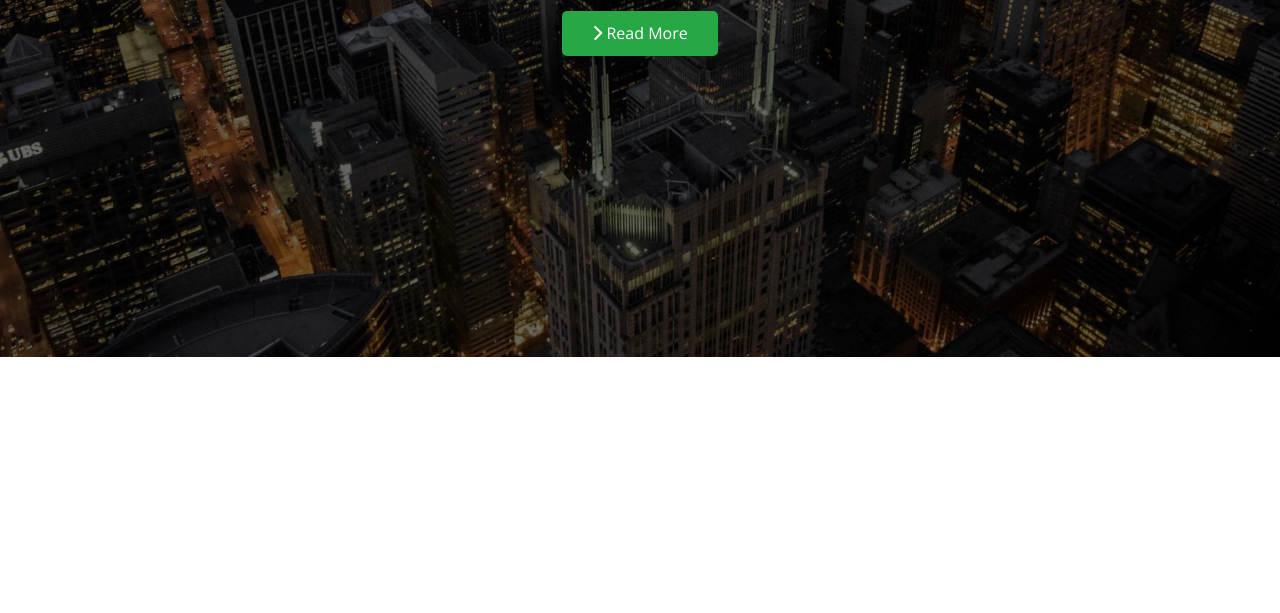
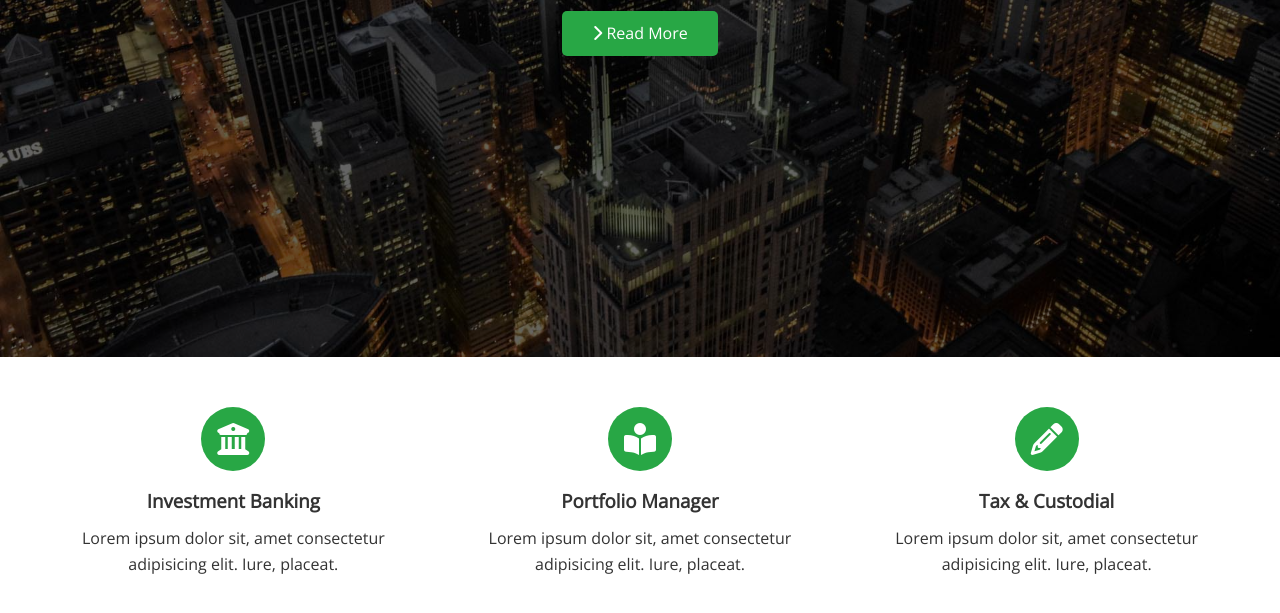
Before and after one commit to EnergeticPixels/FringeBooks, a plain HTML site: page index.html in a window 1280 px wide. Shown: the part 443-1056 px from the top of the page. Before the commit the page ends 800 px from the top, so only its background shows below. Drawn offline with nearby package versions, Linux system fonts and the light colour scheme.

Commit message:
Add html About and icons section styling

```diff
--- a/index.html
+++ b/index.html
@@ -29,7 +29,33 @@
       <p>We provide world class financial assistance</p>
       <a class='btn' href="#about"><i class='fas fa-chevron-right'></i> Read More</a>
     </div>
-
   </header>
+  <main>
+    <section id="about" class="icons bg-light">
+      <div class="flex-items">
+        <div>
+          <i class="fas fa-university fa-2x"></i>
+          <div>
+            <h3>Investment Banking</h3>
+            <p>Lorem ipsum dolor sit, amet consectetur adipisicing elit. Iure, placeat.</p>
+          </div>
+        </div>
+        <div>
+          <i class="fas fa-book-reader fa-2x"></i>
+          <div>
+            <h3>Portfolio Manager</h3>
+            <p>Lorem ipsum dolor sit, amet consectetur adipisicing elit. Iure, placeat.</p>
+          </div>
+        </div>
+        <div>
+          <i class="fas fa-pencil-alt fa-2x"></i>
+          <div>
+            <h3>Tax & Custodial</h3>
+            <p>Lorem ipsum dolor sit, amet consectetur adipisicing elit. Iure, placeat.</p>
+          </div>
+        </div>
+      </div>
+    </section>
+  </main>
 </body>
 </html>
--- a/styles/main.css
+++ b/styles/main.css
@@ -99,3 +99,18 @@ img {
 .hero * {
   z-index: 10;
 }
+
+/* ICONS */
+.icons {
+  padding: 30px;
+}
+.icons h3 {
+  font-weight: bold;
+}
+.icons i {
+  background-color: #28a745;
+  color: white;
+  padding: 1rem;
+  border-radius: 50%;
+  margin-bottom: 15px;
+}
--- a/styles/utils.css
+++ b/styles/utils.css
@@ -35,3 +35,14 @@
   background-color: #f4f4f4;
   color: #333;
 }
+
+/* FLEX ITEMS */
+.flex-items {
+  display: flex;
+  text-align: center;
+  justify-content: center;
+  height: 100%;
+}
+.flex-items > div {
+  padding: 20px;
+}
```
